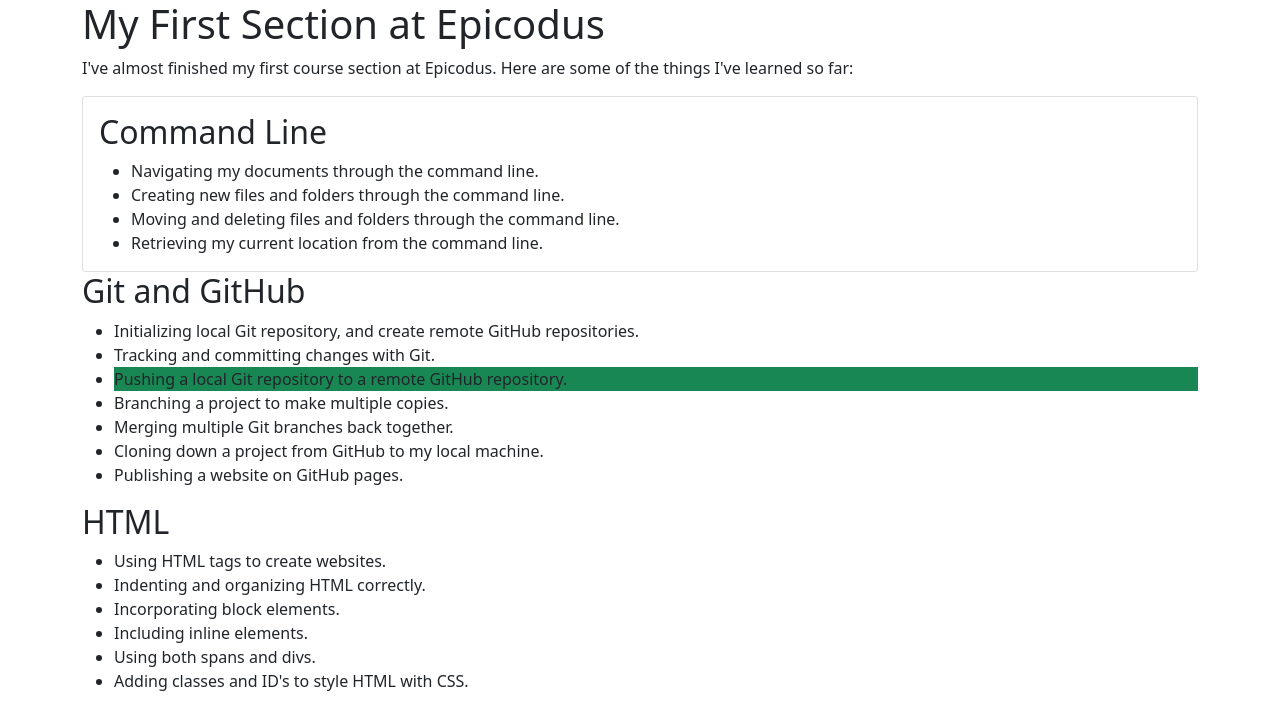
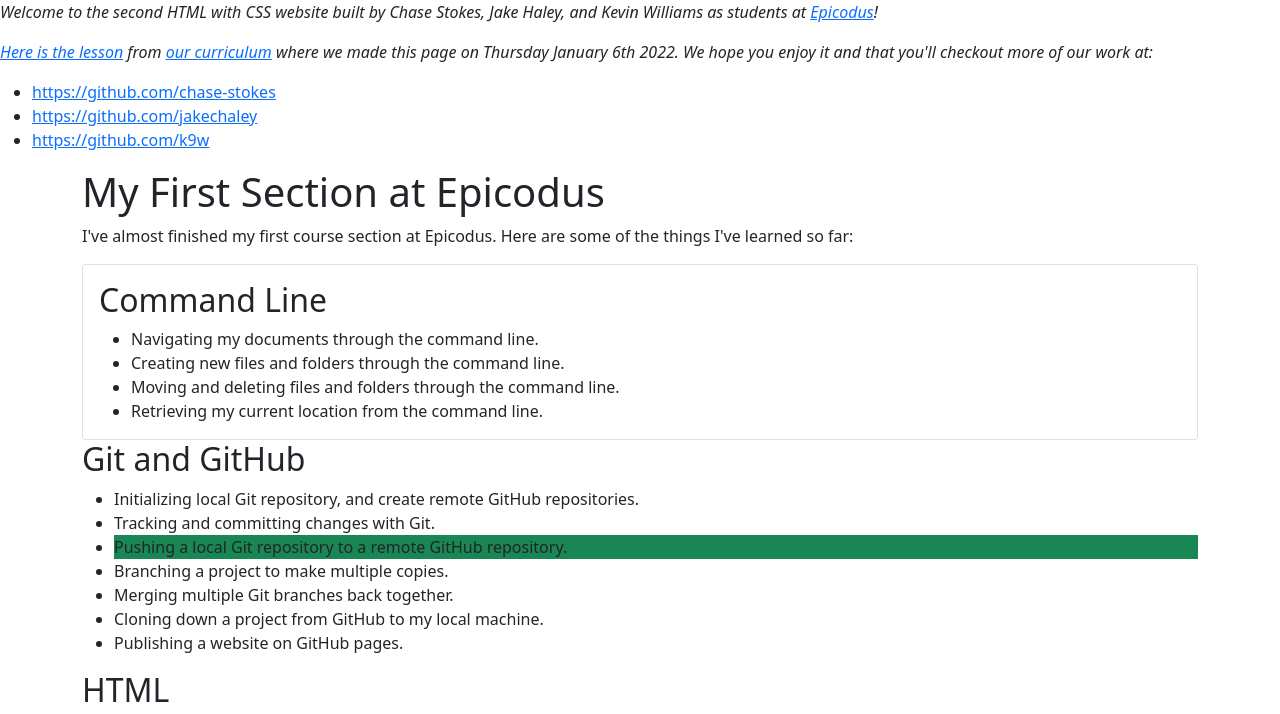
Before and after one commit to jakechaley/section-in-review, a plain HTML site: page index.html in a window 1280 px wide. Shown: the top 714 px of the page. Drawn offline with Linux system fonts and the light colour scheme.

Commit message:
Fix LICENSE. Add project info to README and index.html.

```diff
--- a/index.html
+++ b/index.html
@@ -5,6 +5,23 @@
     <link rel="stylesheet" href="css/bootstrap.css" type="text/css" />
   </head>
   <body>
+
+    <p><em>Welcome to the second HTML with CSS website built by Chase
+      Stokes, Jake Haley, and Kevin Williams as students
+      at <a href="https://epicodus.com">Epicodus<a/>!
+
+    <p><a href="https://www.learnhowtoprogram.com/introduction-to-programming/git-html-and-css/bootstrap-basic-elements">Here
+  is the lesson</a> from <a href="https://learnhowtoprogram.com">our
+  curriculum</a> where we made this page on Thursday January 6th
+  2022. We hope you enjoy it and that you'll checkout more of our work
+  at:</em></p>
+
+  <ul>
+    <li><a href="https://github.com/chase-stokes">https://github.com/chase-stokes</a></li>
+    <li><a href="https://github.com/jakechaley">https://github.com/jakechaley</a></li>
+    <li><a href="https://github.com/k9w">https://github.com/k9w</a></li>
+  </ul>
+
     <div class="container">
       <div class="jumbotron">
         <h1>My First Section at Epicodus</h1>
```
Also changed, not shown: 2 other files.
